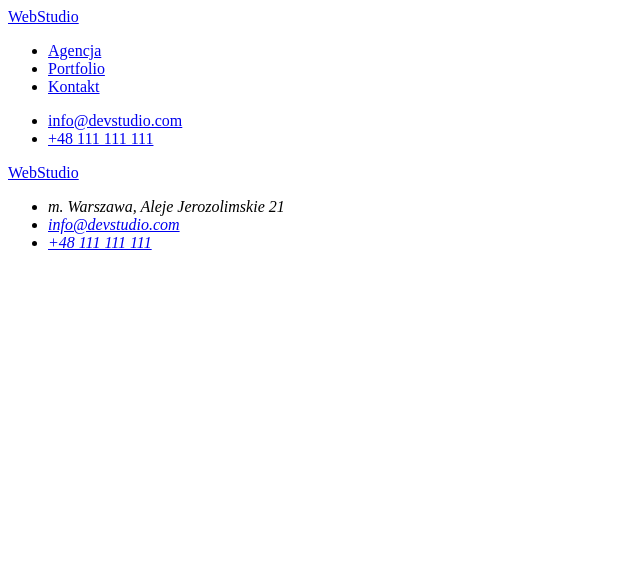
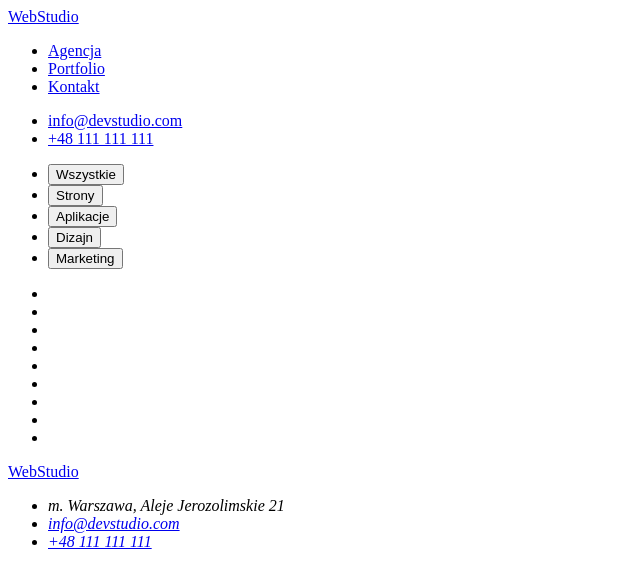
Before and after one commit to BPuchyrski/goit-markup-hw-02, a plain HTML site: page portfolio.html in a window 1280 px wide. Shown: the whole page, without its empty margins (0-640 px from the left). Drawn offline with Linux system fonts and the light colour scheme.

Commit message:
Update portfolio.html

```diff
--- a/portfolio.html
+++ b/portfolio.html
@@ -23,7 +23,30 @@
         <li><a href="tel:+48 111 111 111">+48 111 111 111</a></li>
       </ul>
     </header>
-    <main></main>
+    <main>
+      <section>
+        <ul>
+          <li><button type="button">Wszystkie</button></li>
+          <li><button type="button">Strony</button></li>
+          <li><button type="button">Aplikacje</button></li>
+          <li><button type="button">Dizajn</button></li>
+          <li><button type="button">Marketing</button></li>
+        </ul>
+      </section>
+      <section>
+        <ul>
+          <li></li>
+          <li></li>
+          <li></li>
+          <li></li>
+          <li></li>
+          <li></li>
+          <li></li>
+          <li></li>
+          <li></li>
+        </ul>
+      </section>
+    </main>
 
     <footer>
       <a href="#">WebStudio</a>
```
